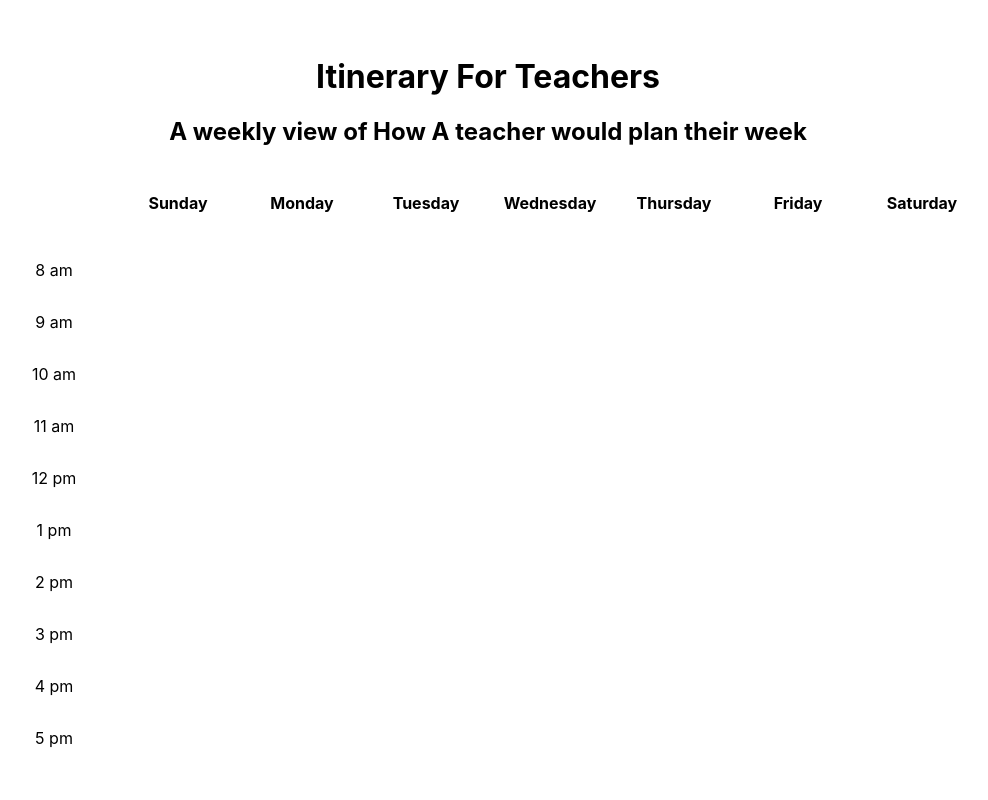
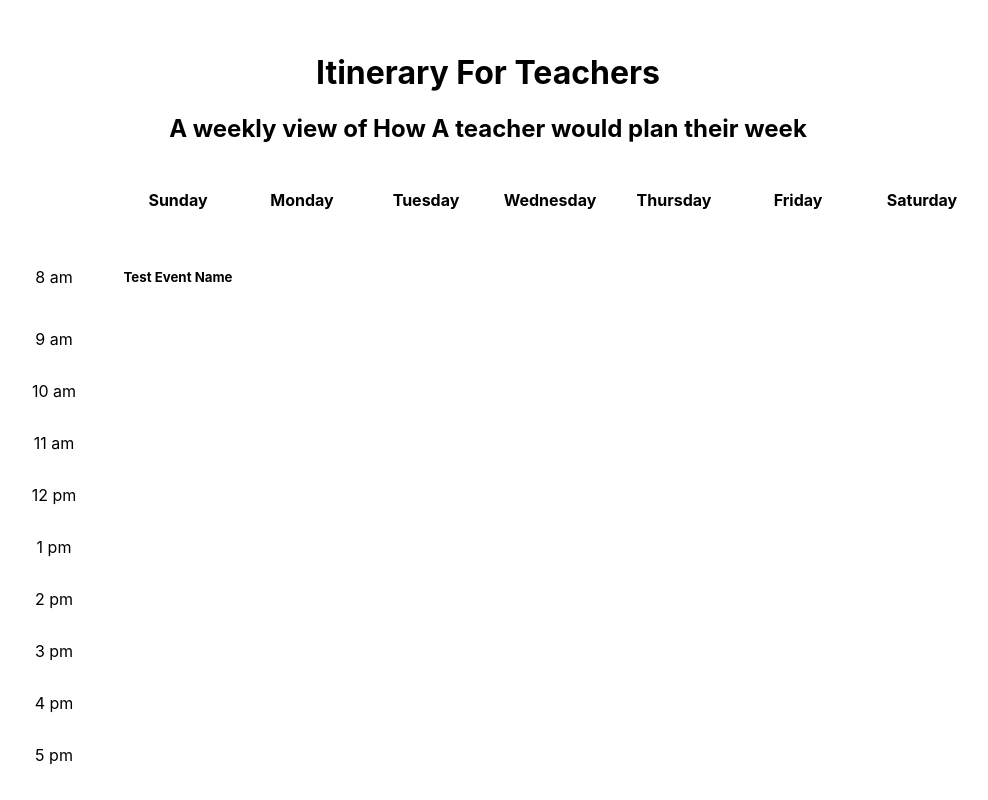
Before and after one commit to Mimi3col/LAB-1-timetabled, a React (Vite) app: page / in a window 1280 px wide. Shown: the top 800 px of the page, without its empty margins (152-1140 px from the left). Built offline with nearby package versions, Linux system fonts and the light colour scheme.

Commit message:
setp 4 done

```diff
--- a/src/components/Calendar.jsx
+++ b/src/components/Calendar.jsx
@@ -1,4 +1,5 @@
 import React from "react";
+import Event from "./Event.jsx";
 
 const Calendar = () => {
 
@@ -20,7 +21,7 @@
             <tbody>
             <tr>
                 <td className="time">8 am</td>
-                <td></td>
+                <Event />
                 <td></td>
                 <td></td>
                 <td></td>
--- /dev/null
+++ b/src/components/Event.jsx
@@ -0,0 +1,12 @@
+import React from "react";
+
+const Event = (props) =>{
+
+    return (
+        <td className={"Event"}>
+            <h5>Test Event Name</h5>
+        </td>
+    )
+}
+
+export default Event;
```
